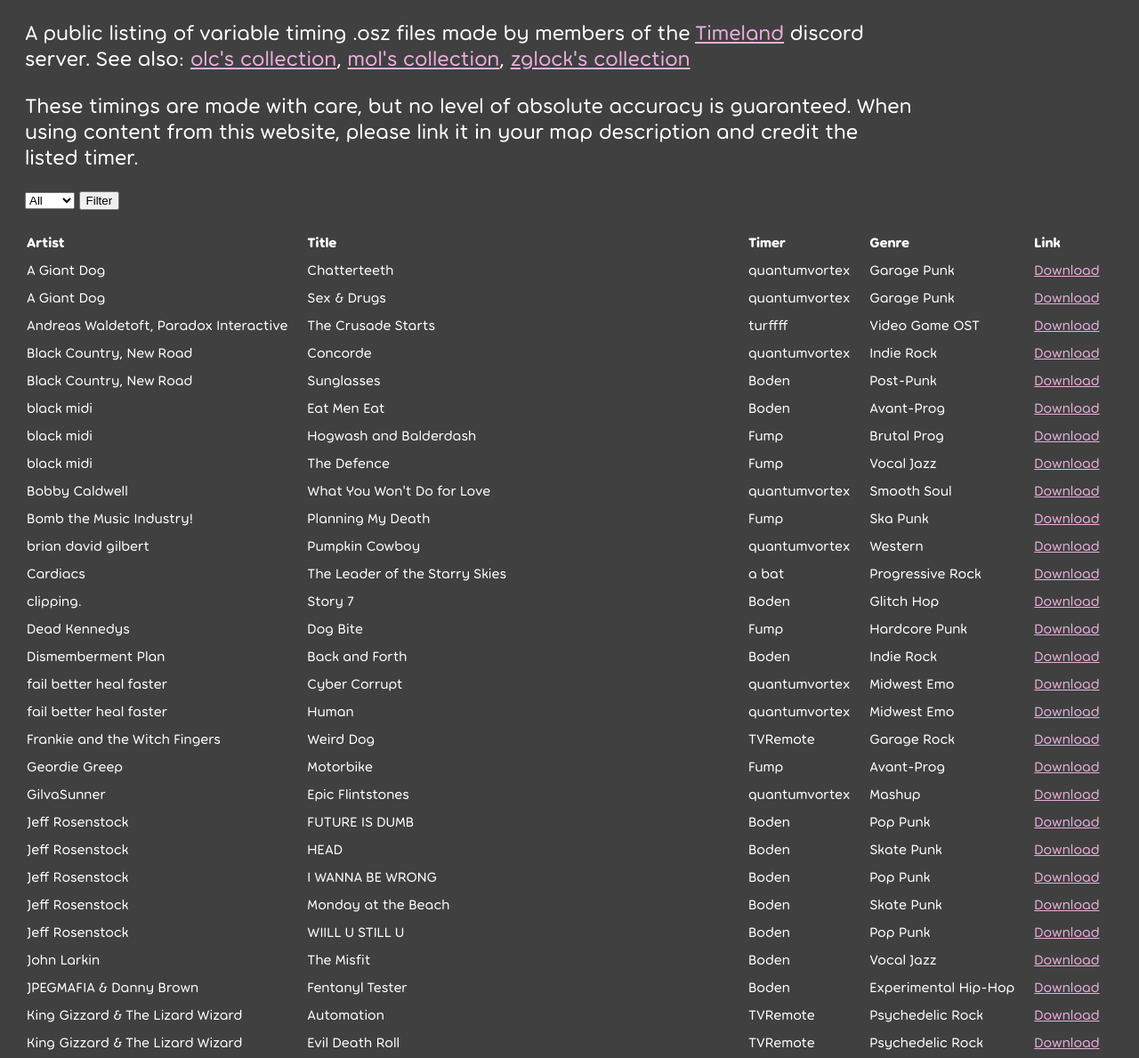
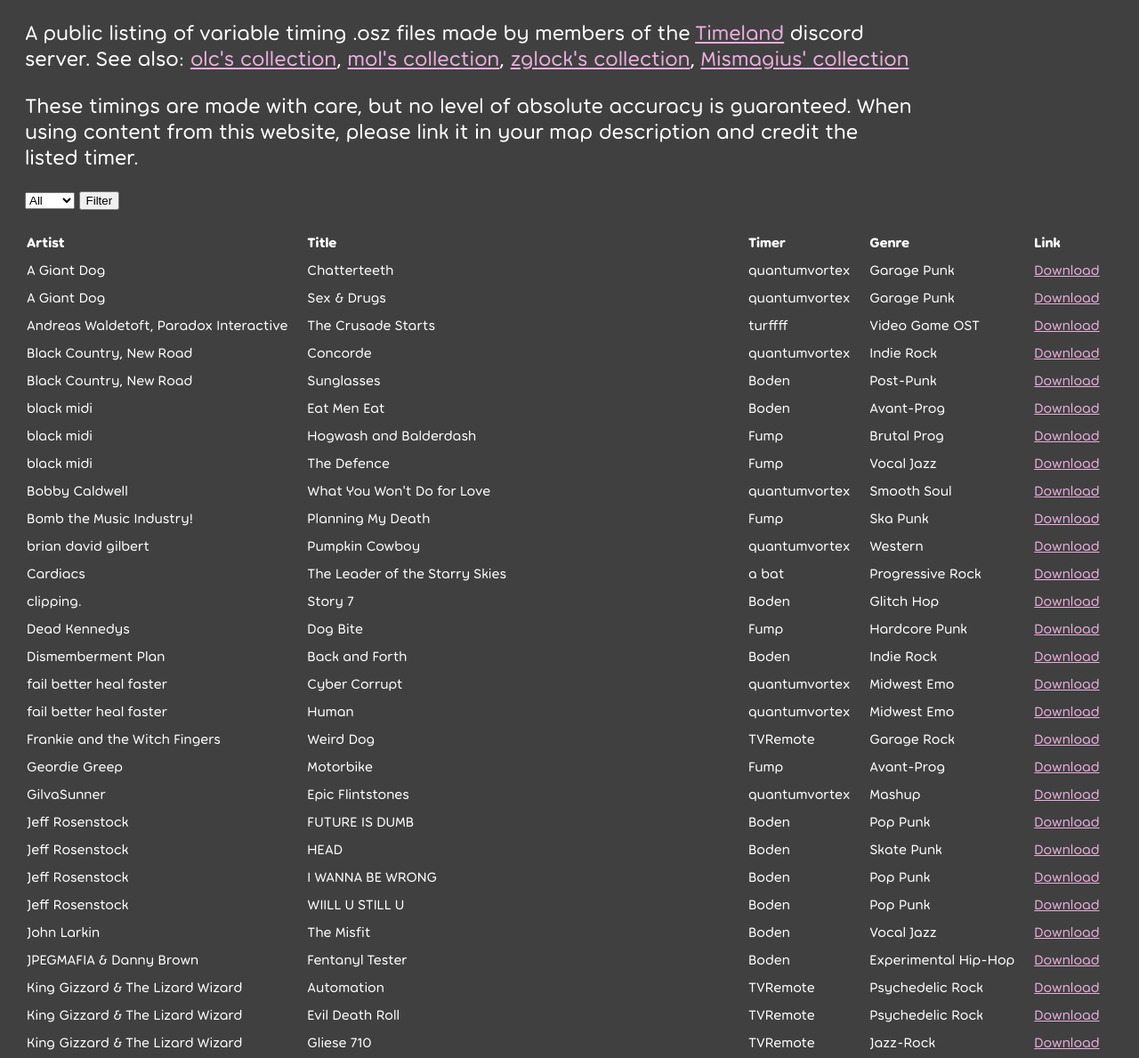
Before and after one commit to cyndifusic/timeland-treasure-trove, a plain HTML site: page index.html in a window 1280 px wide. Shown: the part 107-1296 px from the top of the page at 89% size. Drawn offline with Linux system fonts and the light colour scheme.

Commit message:
remove 1 song, add mismagius link

```diff
--- a/index.html
+++ b/index.html
@@ -13,7 +13,8 @@
                 <a href="https://discord.gg/WxBdy53wVe" target="_blank">Timeland</a> discord server.
                 See also: <a href="https://sites.google.com/view/loadcode-timing-listing/" target="_blank">olc's collection</a>,
                 <a href="https://sites.google.com/view/timed-osz-collection/artists?authuser=0" target="_blank">mol's collection</a>,
-                <a href="https://drive.google.com/drive/u/0/mobile/folders/1xNUjBXYNZf3vbSVmMphMhd8mTkHN1LSZ?usp=sharing" target="_blank">zglock's collection</a>
+                <a href="https://drive.google.com/drive/u/0/mobile/folders/1xNUjBXYNZf3vbSVmMphMhd8mTkHN1LSZ?usp=sharing" target="_blank">zglock's collection</a>,
+                <a href="https://www.reddit.com/r/osugame/comments/1ip9end/hey_guys_i_spent_the_past_month_timing_nearly_150/" target="_blank">Mismagius' collection</a>
             </p>
 
             <p>These timings are made with care, but no level of absolute accuracy is guaranteed. When using content from this website,
--- a/script.js
+++ b/script.js
@@ -28,7 +28,6 @@
     ["Jeff Rosenstock", "FUTURE IS DUMB", "Boden", "Pop Punk", ["Pop", "Punk"], "Jeff Rosenstock - FUTURE IS DUMB.osz"],
     ["Jeff Rosenstock", "HEAD", "Boden", "Skate Punk", ["Punk"], "Jeff Rosenstock - HEAD.osz"],
     ["Jeff Rosenstock", "I WANNA BE WRONG", "Boden", "Pop Punk", ["Pop", "Punk"], "Jeff_Rosenstock_-_I_WANNA_BE_WRONG.osz"],
-    ["Jeff Rosenstock", "Monday at the Beach", "Boden", "Skate Punk", ["Punk"], "Jeff Rosenstock - Monday at the Beach.osz"],
     ["Jeff Rosenstock", "WIILL U STILL U", "Boden", "Pop Punk", ["Pop", "Punk"], "Jeff_Rosenstock_-_WILL_U_STILL_U.osz"],
     ["John Larkin", "The Misfit", "Boden", "Vocal Jazz", ["Jazz"], "John_Larkin_-_The_Misfit.osz"],
     ["JPEGMAFIA & Danny Brown", "Fentanyl Tester", "Boden", "Experimental Hip-Hop", ["Other"], "JPEGMAFIA_Danny_Brown_-_Fentanyl_Tester.osz"],
```
Also changed, not shown: 1 other file.
